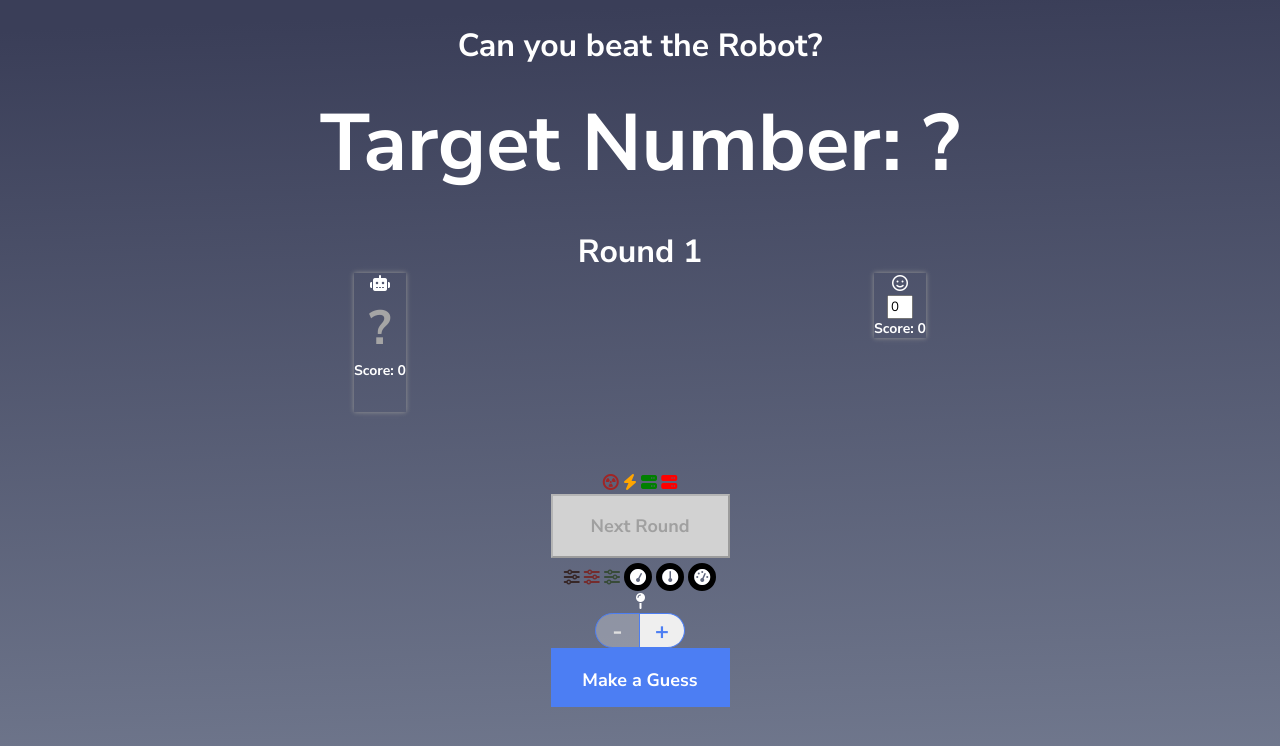
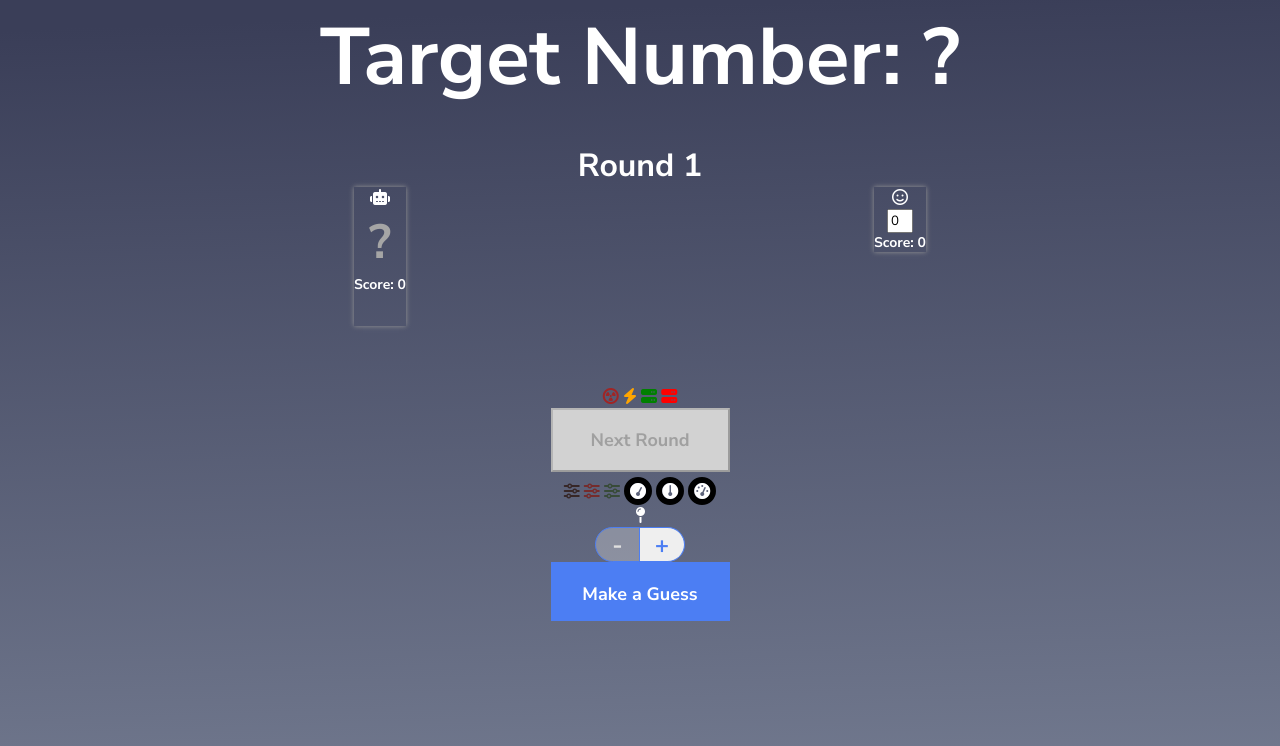
Before and after one commit to CodeLab98/Human-Vs-Robot, a plain HTML site: page Number guesser game/index.html in a window 1280 px wide. Drawn offline with Linux system fonts and the light colour scheme.

Commit message:
Update index.html

```diff
--- a/Number guesser game/index.html
+++ b/Number guesser game/index.html
@@ -9,9 +9,7 @@
   </head>
   <body>
     <div class="game-container">
-              <header>
-                <h1>Can you beat the Robot?</h1>
-              </header>
+
 
               <p class="guess-label">Target Number: <span id="target-number">?</span></p>
               <p class="round-label">Round <span id="round-number">1</span></p>
```
